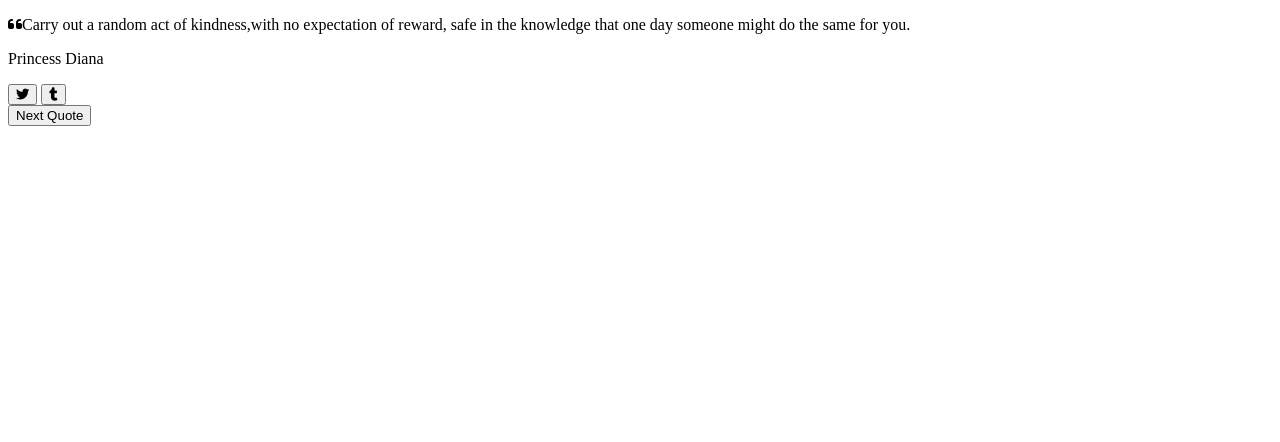
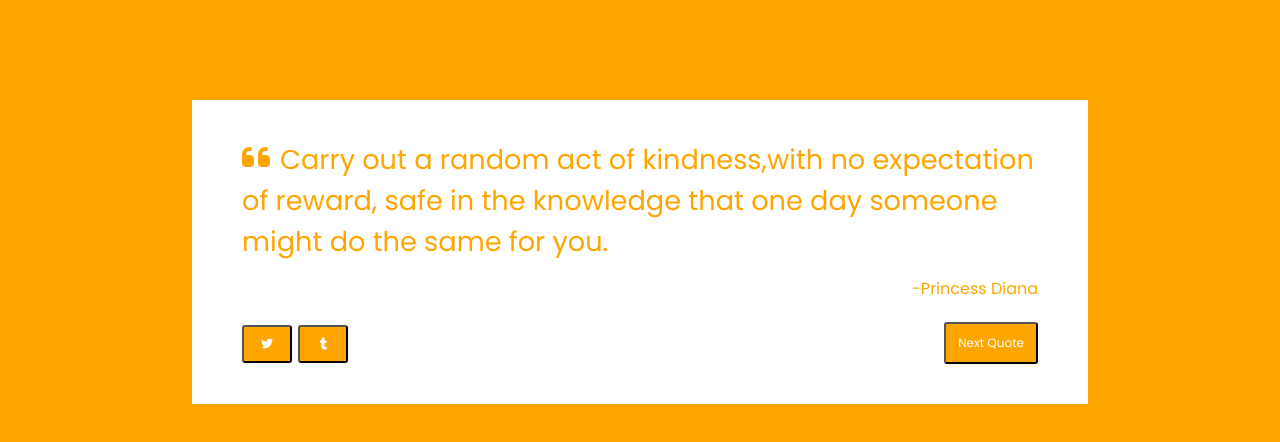
Before and after one commit to mohitdhimanskt/Random-Quote-Generator, a plain HTML site: page index.html in a window 1280 px wide. Drawn offline with Linux system fonts and the light colour scheme.

Commit message:
Fourcommit

```diff
--- a/index.html
+++ b/index.html
@@ -12,7 +12,7 @@
         <div class="container">
             <p><i class="fas fa-quote-left"></i><span id="quote">Carry out a random act of kindness,with no expectation
                 of reward, safe in the knowledge that one day someone might do the same for you.</span></p>
-                <p id="author">Princess Diana</p>
+                <p id="author">-Princess Diana</p>
                     <div class="social">
                         <div class="media">
                             <button><i class="fab fa-twitter"></i></button>
--- a/style.css
+++ b/style.css
@@ -0,0 +1,65 @@
+* {
+    margin: 0;
+    padding: 0;
+    box-sizing: border-box;
+  }
+
+  body{
+    background-color:orange;
+    font-family: 'Poppins', sans-serif;
+    color: black;
+  }
+
+  .container {
+    width: 70%;
+    margin: 100px auto 0;
+    background-color: white;
+    padding: 40px 50px;
+  }
+
+  p{
+    line-height: 1.5;
+    color : orange;
+  }
+  .fas {
+    font-size: 2em;
+    margin-right: 10px;
+  }
+  #quote {
+    font-size: 1.7em;
+  }
+  #author {
+    float: right;
+    font-size: 1em;
+    margin-top: 15px;
+  }
+  .social{
+    clear: both;
+    display: flex;
+    justify-content: space-between;
+    margin-top: 60px;
+    font-size: 1.5em;
+  }
+  button{
+    padding: 10px 12px;
+    background-color: orange;
+    color: white;
+    outline: none;
+    border-radius: 3px;
+    font-size: 0.5em;
+    cursor: pointer;
+    min-width: 50px;
+  }
+  #next {
+    font-family: 'Poppins' , sans-serif;
+    font-size: 0.5em;
+    color: white;
+    border-radius: 3px;
+    cursor: pointer;
+    min-width: 50px;
+  }
+  button  :hover{
+    opacity: 0.5;
+    transition: 0.1s ease-in-out;
+    color:black;
+  }
```
